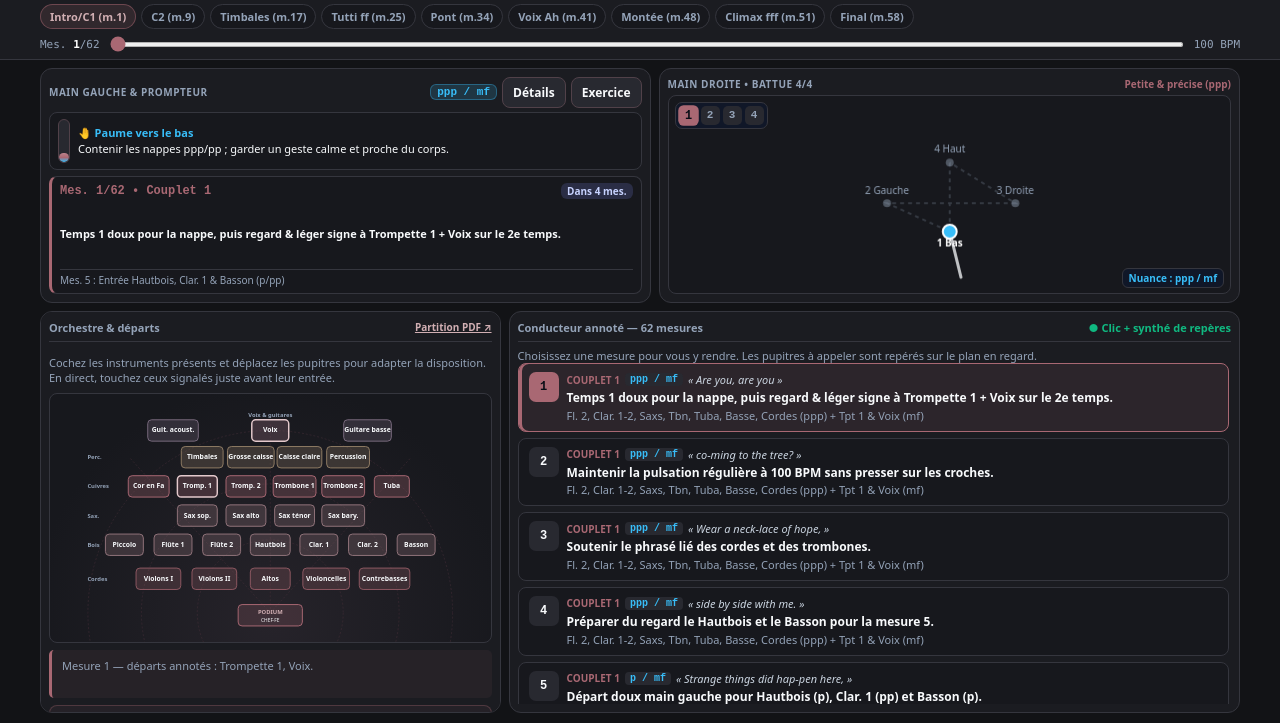
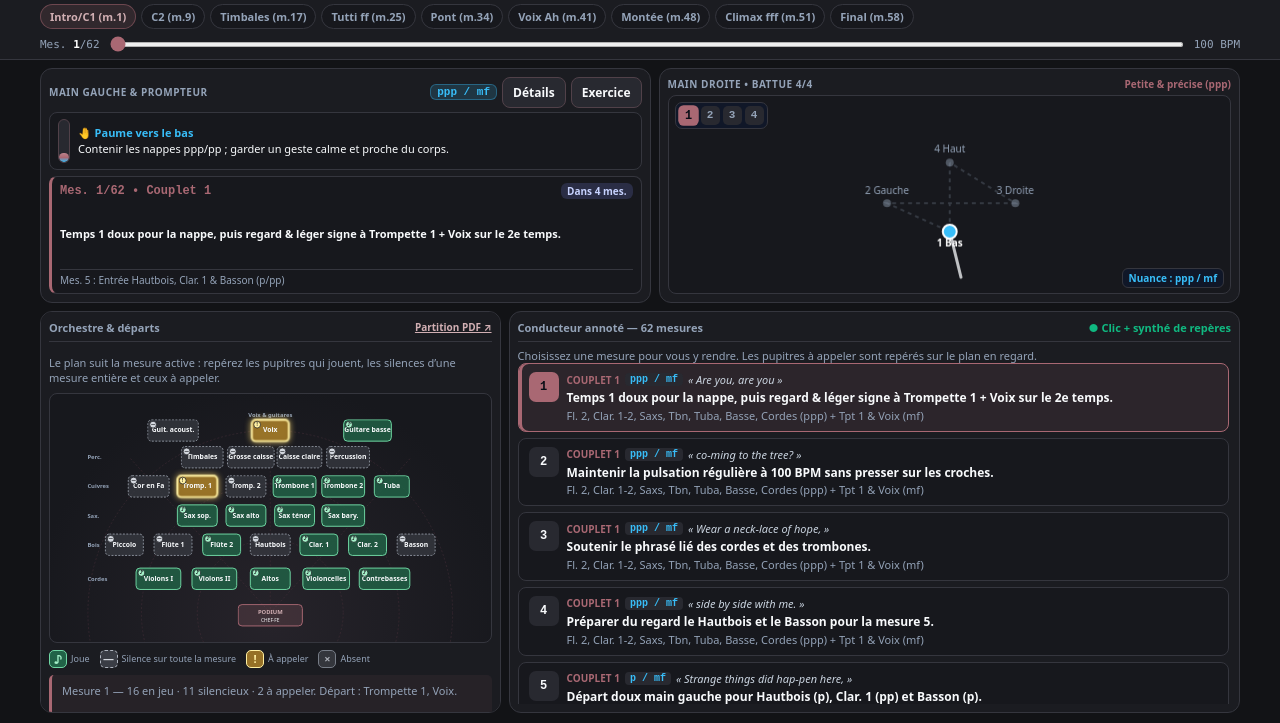
Before and after one commit to cecilesauder/Chef.fe_Orchestre, a plain HTML site: page index.html in a window 1280 px wide. Shown: the part 77-800 px from the top of the page. Drawn offline with Linux system fonts and the light colour scheme.

Commit message:
amelioration du plan avec des couleurs quand ca joue

```diff
--- a/index.html
+++ b/index.html
@@ -1174,18 +1174,78 @@
 
     .desk-node { cursor: grab; }
     .desk-node:active { cursor: grabbing; }
-    .desk-node:focus-visible rect { stroke: #fff; stroke-width: 3; }
+    .desk-node:focus-visible rect { stroke: #fff; stroke-width: 4; }
     .desk-node.is-absent { opacity: .2; cursor: default; }
-    .desk-node.is-score-cue rect {
-      stroke: #e4c9cc;
-      stroke-width: 3;
+    .desk-node.is-playing rect {
+      fill: #216347;
+      fill-opacity: .82;
+      stroke: #70d7a4;
     }
 
     .desk-node.is-cued rect {
-      stroke: #e4c9cc;
+      fill: #967126;
+      fill-opacity: .96;
+      stroke: #fff0a2;
       stroke-width: 4;
-      filter: drop-shadow(0 0 7px rgba(169, 105, 115, .65));
-    }
+      filter: drop-shadow(0 0 8px rgba(255, 218, 112, .9));
+    }
+
+    .desk-node.is-silent rect {
+      fill: #3a3d45;
+      fill-opacity: .68;
+      stroke: #8a909a;
+      stroke-dasharray: 4 3;
+    }
+
+    .desk-status-icon circle { stroke: #17181d; stroke-width: 1.5; }
+    .desk-status-icon text { fill: #17181d; font-size: 9px; font-weight: 900; }
+    .desk-node.is-playing .desk-status-icon circle { fill: #a4f0c8; }
+    .desk-node.is-silent .desk-status-icon circle { fill: #d3d7de; }
+    .desk-node.is-cued .desk-status-icon circle { fill: #fff0a2; }
+
+    .orchestra-legend {
+      display: flex;
+      flex-wrap: wrap;
+      gap: 5px 10px;
+      color: var(--text-muted);
+      font-size: 9px;
+    }
+
+    .orchestra-legend span {
+      display: inline-flex;
+      align-items: center;
+      gap: 4px;
+    }
+
+    .legend-swatch {
+      width: 18px;
+      height: 18px;
+      display: inline-grid;
+      place-items: center;
+      border: 1px solid;
+      border-radius: 5px;
+      font-size: 11px;
+      font-style: normal;
+      font-weight: 800;
+      line-height: 1;
+    }
+
+    .legend-swatch.is-playing { background: #216347; border-color: #70d7a4; color: #a4f0c8; }
+    .legend-swatch.is-silent { background: #3a3d45; border: 1px dashed #aeb4be; color: #d3d7de; }
+    .legend-swatch.is-cued { background: #967126; border-color: #fff0a2; color: #fff0a2; }
+    .legend-swatch.is-absent { background: #34363c; border-color: #777d87; color: #aaaeb6; }
+
+    @media (prefers-reduced-motion: no-preference) {
+      .desk-node.is-cued rect {
+        animation: cue-glow 1.1s ease-in-out infinite alternate;
+      }
+
+      @keyframes cue-glow {
+        from { filter: drop-shadow(0 0 3px rgba(255, 218, 112, .55)); }
+        to { filter: drop-shadow(0 0 9px rgba(255, 218, 112, 1)); }
+      }
+    }
+
     .desk-node rect { transition: fill-opacity .15s, stroke-width .15s; }
     .desk-node text { pointer-events: none; user-select: none; }
 
@@ -1447,7 +1507,7 @@
           <strong>Orchestre & départs</strong>
           <a class="source-link" href="https://drive.google.com/file/d/1L3KpcF_tF96cqktVMI78gtgKVVE-FxXz/view?usp=sharing" target="_blank" rel="noopener noreferrer">Partition PDF ↗</a>
         </div>
-        <p class="orchestra-help">Cochez les instruments présents et déplacez les pupitres pour adapter la disposition. En direct, touchez ceux signalés juste avant leur entrée.</p>
+        <p class="orchestra-help">Le plan suit la mesure active : repérez les pupitres qui jouent, les silences d’une mesure entière et ceux à appeler.</p>
         <svg id="orchestraSvg" class="orchestra-svg" viewBox="0 0 800 510" role="img" aria-label="Plan de l’orchestre vu depuis le podium">
           <g stroke="#49303a" stroke-width="1" stroke-dasharray="4 4" fill="none">
             <path d="M 400 450 L 110 130" />
@@ -1472,9 +1532,15 @@
             <text x="0" y="13" fill="#f8fafc" font-size="10" text-anchor="middle">CHEF·FE</text>
           </g>
         </svg>
-        <div id="orchestraInfo" class="orchestra-info" aria-live="polite">La carte des entrées suit la mesure active du conducteur. Les pupitres concernés s’illuminent à l’approche d’un départ.</div>
+        <div class="orchestra-legend" aria-label="Légende des états des pupitres">
+          <span><i class="legend-swatch is-playing">♪</i> Joue</span>
+          <span><i class="legend-swatch is-silent">—</i> Silence sur toute la mesure</span>
+          <span><i class="legend-swatch is-cued">!</i> À appeler</span>
+          <span><i class="legend-swatch is-absent">×</i> Absent</span>
+        </div>
+        <div id="orchestraInfo" class="orchestra-info" aria-live="polite">Les états sont calculés à partir des notes et silences de chaque mesure de la partition. Un pupitre « joue » même s’il a des silences plus courts dans cette mesure.</div>
         <div class="simulation-toolbar">
-          <p id="simulationInstructions">Lancez une répétition pour vous entraîner aux entrées signalées. Le tempo, les nuances et la partition restent visibles à côté.</p>
+          <p id="simulationInstructions">Les pupitres en jeu et en silence suivent la partition mesure par mesure ; les entrées à signaler s’allument au moment de les appeler.</p>
           <button id="startSimulationBtn" class="simulation-start-btn">Lancer la répétition</button>
         </div>
         <div class="simulation-stats" aria-live="polite">
@@ -1897,55 +1963,81 @@
 
     const SCORE_DATA = buildMeasureData();
 
+    // Intervals list measures with a full-bar rest in the corresponding staff.
     const ORCHESTRA_GROUPS = [
-      { id: "violin1", name: "Violons 1", label: "Violons I", family: "Cordes", color: "#8f5963", x: 170, y: 380, w: 92 },
-      { id: "violin2", name: "Violons 2", label: "Violons II", family: "Cordes", color: "#8f5963", x: 285, y: 380, w: 92 },
-      { id: "viola", name: "Altos", label: "Altos", family: "Cordes", color: "#8f5963", x: 400, y: 380, w: 82 },
-      { id: "cello", name: "Violoncelles", label: "Violoncelles", family: "Cordes", color: "#8f5963", x: 515, y: 380, w: 96 },
-      { id: "contrabass", name: "Contrebasses", label: "Contrebasses", family: "Cordes", color: "#8f5963", x: 635, y: 380, w: 104 },
-      { id: "piccolo", name: "Piccolo", label: "Piccolo", family: "Bois", color: "#92747b", x: 100, y: 310, w: 78 },
-      { id: "flute1", name: "Flûte 1", label: "Flûte 1", family: "Bois", color: "#92747b", x: 200, y: 310, w: 78 },
-      { id: "flute2", name: "Flûte 2", label: "Flûte 2", family: "Bois", color: "#92747b", x: 300, y: 310, w: 78 },
-      { id: "oboe", name: "Hautbois", label: "Hautbois", family: "Bois", color: "#92747b", x: 400, y: 310, w: 82 },
-      { id: "clarinet1", name: "Clarinette 1", label: "Clar. 1", family: "Bois", color: "#92747b", x: 500, y: 310, w: 78 },
-      { id: "clarinet2", name: "Clarinette 2", label: "Clar. 2", family: "Bois", color: "#92747b", x: 600, y: 310, w: 78 },
-      { id: "bassoon", name: "Basson", label: "Basson", family: "Bois", color: "#92747b", x: 700, y: 310, w: 78 },
-      { id: "saxSoprano", name: "Saxophone soprano", label: "Sax sop.", family: "Saxophones", color: "#92747b", x: 250, y: 250, w: 82 },
-      { id: "saxAlto", name: "Saxophone alto", label: "Sax alto", family: "Saxophones", color: "#92747b", x: 350, y: 250, w: 82 },
-      { id: "saxTenor", name: "Saxophone ténor", label: "Sax ténor", family: "Saxophones", color: "#92747b", x: 450, y: 250, w: 82 },
-      { id: "saxBaritone", name: "Saxophone baryton", label: "Sax bary.", family: "Saxophones", color: "#92747b", x: 550, y: 250, w: 88 },
-      { id: "horn", name: "Cor en Fa", label: "Cor en Fa", family: "Cuivres", color: "#a96873", x: 150, y: 190, w: 84 },
-      { id: "trumpet1", name: "Trompette 1", label: "Tromp. 1", family: "Cuivres", color: "#a96873", x: 250, y: 190, w: 82 },
-      { id: "trumpet2", name: "Trompette 2", label: "Tromp. 2", family: "Cuivres", color: "#a96873", x: 350, y: 190, w: 82 },
-      { id: "trombone1", name: "Trombone 1", label: "Trombone 1", family: "Cuivres", color: "#a96873", x: 450, y: 190, w: 88 },
-      { id: "trombone2", name: "Trombone 2", label: "Trombone 2", family: "Cuivres", color: "#a96873", x: 550, y: 190, w: 88 },
-      { id: "tuba", name: "Tuba", label: "Tuba", family: "Cuivres", color: "#a96873", x: 650, y: 190, w: 72 },
-      { id: "timpani", name: "Timbales", label: "Timbales", family: "Percussions", color: "#907c65", x: 260, y: 130, w: 86 },
-      { id: "bassDrum", name: "Grosse caisse", label: "Grosse caisse", family: "Percussions", color: "#907c65", x: 360, y: 130, w: 96 },
-      { id: "snare", name: "Caisse claire", label: "Caisse claire", family: "Percussions", color: "#907c65", x: 460, y: 130, w: 92 },
-      { id: "percussion", name: "Percussion", label: "Percussion", family: "Percussions", color: "#907c65", x: 560, y: 130, w: 88 },
-      { id: "acousticGuitar", name: "Guitare acoustique", label: "Guit. acoust.", family: "Guitares", color: "#786a7d", x: 200, y: 75, w: 104 },
-      { id: "voice", name: "Voix", label: "Voix", family: "Voix", color: "#9a6f80", x: 400, y: 75, w: 76 },
-      { id: "bassGuitar", name: "Guitare basse", label: "Guitare basse", family: "Guitares", color: "#786a7d", x: 600, y: 75, w: 98 }
+      { id: "violin1", name: "Violons 1", label: "Violons I", family: "Cordes", color: "#8f5963", x: 170, y: 380, w: 92, rests: [] },
+      { id: "violin2", name: "Violons 2", label: "Violons II", family: "Cordes", color: "#8f5963", x: 285, y: 380, w: 92, rests: [] },
+      { id: "viola", name: "Altos", label: "Altos", family: "Cordes", color: "#8f5963", x: 400, y: 380, w: 82, rests: [] },
+      { id: "cello", name: "Violoncelles", label: "Violoncelles", family: "Cordes", color: "#8f5963", x: 515, y: 380, w: 96, rests: [] },
+      { id: "contrabass", name: "Contrebasses", label: "Contrebasses", family: "Cordes", color: "#8f5963", x: 635, y: 380, w: 104, rests: [] },
+      { id: "piccolo", name: "Piccolo", label: "Piccolo", family: "Bois", color: "#92747b", x: 100, y: 310, w: 78, rests: [[1, 17]] },
+      { id: "flute1", name: "Flûte 1", label: "Flûte 1", family: "Bois", color: "#92747b", x: 200, y: 310, w: 78, rests: [[1, 13]] },
+      { id: "flute2", name: "Flûte 2", label: "Flûte 2", family: "Bois", color: "#92747b", x: 300, y: 310, w: 78, rests: [[34, 40]] },
+      { id: "oboe", name: "Hautbois", label: "Hautbois", family: "Bois", color: "#92747b", x: 400, y: 310, w: 82, rests: [[1, 5], [10, 13]] },
+      { id: "clarinet1", name: "Clarinette 1", label: "Clar. 1", family: "Bois", color: "#92747b", x: 500, y: 310, w: 78, rests: [[2, 5], [10, 13]] },
+      { id: "clarinet2", name: "Clarinette 2", label: "Clar. 2", family: "Bois", color: "#92747b", x: 600, y: 310, w: 78, rests: [] },
+      { id: "bassoon", name: "Basson", label: "Basson", family: "Bois", color: "#92747b", x: 700, y: 310, w: 78, rests: [[1, 5], [10, 13]] },
+      { id: "saxSoprano", name: "Saxophone soprano", label: "Sax sop.", family: "Saxophones", color: "#92747b", x: 250, y: 250, w: 82, rests: [] },
+      { id: "saxAlto", name: "Saxophone alto", label: "Sax alto", family: "Saxophones", color: "#92747b", x: 350, y: 250, w: 82, rests: [] },
+      { id: "saxTenor", name: "Saxophone ténor", label: "Sax ténor", family: "Saxophones", color: "#92747b", x: 450, y: 250, w: 82, rests: [[34, 36]] },
+      { id: "saxBaritone", name: "Saxophone baryton", label: "Sax bary.", family: "Saxophones", color: "#92747b", x: 550, y: 250, w: 88, rests: [] },
+      { id: "horn", name: "Cor en Fa", label: "Cor en Fa", family: "Cuivres", color: "#a96873", x: 150, y: 190, w: 84, rests: [[1, 17]] },
+      { id: "trumpet1", name: "Trompette 1", label: "Tromp. 1", family: "Cuivres", color: "#a96873", x: 250, y: 190, w: 82, rests: [[42, 48]] },
+      { id: "trumpet2", name: "Trompette 2", label: "Tromp. 2", family: "Cuivres", color: "#a96873", x: 350, y: 190, w: 82, rests: [[1, 16]] },
+      { id: "trombone1", name: "Trombone 1", label: "Trombone 1", family: "Cuivres", color: "#a96873", x: 450, y: 190, w: 88, rests: [] },
+      { id: "trombone2", name: "Trombone 2", label: "Trombone 2", family: "Cuivres", color: "#a96873", x: 550, y: 190, w: 88, rests: [] },
+      { id: "tuba", name: "Tuba", label: "Tuba", family: "Cuivres", color: "#a96873", x: 650, y: 190, w: 72, rests: [] },
+      { id: "timpani", name: "Timbales", label: "Timbales", family: "Percussions", color: "#907c65", x: 260, y: 130, w: 86, rests: [[1, 16], [19, 24], [28, 32], [35, 36]] },
+      { id: "bassDrum", name: "Grosse caisse", label: "Grosse caisse", family: "Percussions", color: "#907c65", x: 360, y: 130, w: 96, rests: [[1, 16], [31, 37]] },
+      { id: "snare", name: "Caisse claire", label: "Caisse claire", family: "Percussions", color: "#907c65", x: 460, y: 130, w: 92, rests: [[1, 37]] },
+      { id: "percussion", name: "Percussion", label: "Percussion", family: "Percussions", color: "#907c65", x: 560, y: 130, w: 88, rests: [[1, 24], [27, 33], [37, 48], [62, 62]] },
+      { id: "acousticGuitar", name: "Guitare acoustique", label: "Guit. acoust.", family: "Guitares", color: "#786a7d", x: 200, y: 75, w: 104, rests: [[1, 33]] },
+      { id: "voice", name: "Voix", label: "Voix", family: "Voix", color: "#9a6f80", x: 400, y: 75, w: 76, rests: [[34, 40]] },
+      { id: "bassGuitar", name: "Guitare basse", label: "Guitare basse", family: "Guitares", color: "#786a7d", x: 600, y: 75, w: 98, rests: [] }
     ];
 
-    const SIMULATION_CUES = [
+    const ANNOTATED_CUES = [
       { measure: 1, beat: 1, groups: ["trumpet1", "voice"], label: "Entrée de la voix et de la trompette 1" },
-      { measure: 5, beat: 0, groups: ["oboe", "clarinet1", "bassoon"], label: "Entrée du hautbois, de la clarinette 1 et du basson" },
-      { measure: 9, beat: 0, groups: ["bassGuitar"], label: "Entrée de la guitare basse" },
-      { measure: 13, beat: 0, groups: ["flute1", "oboe"], label: "Entrée de la flûte 1 et relais du hautbois" },
       { measure: 17, beat: 1, groups: ["timpani", "bassDrum"], label: "Attaque des timbales et de la grosse caisse après le point d’orgue" },
-      { measure: 18, beat: 0, groups: ["piccolo", "horn", "trumpet2", "saxSoprano", "saxTenor"], label: "Entrées du piccolo, des cors, de la trompette 2 et des saxophones" },
-      { measure: 25, beat: 0, groups: ["timpani", "percussion"], label: "Lancer le roulement des timbales et des percussions" },
-      { measure: 26, beat: 0, groups: ["voice", "bassDrum", "snare"], label: "Impact tutti : voix, grosse caisse et caisse claire" },
-      { measure: 34, beat: 0, groups: ["piccolo", "flute1", "saxSoprano"], label: "Lancer le thème instrumental" },
-      { measure: 38, beat: 0, groups: ["snare", "bassDrum"], label: "Accents de caisse claire et de grosse caisse" },
-      { measure: 41, beat: 1, groups: ["voice", "flute2", "piccolo"], label: "Entrée de la voix « Ah », des flûtes et du piccolo" },
-      { measure: 48, beat: 0, groups: ["timpani", "bassDrum", "snare"], label: "Départ du roulement pendant la retombée piano" },
+      { measure: 26, beat: 0, groups: ["voice", "bassDrum"], label: "Impact tutti : voix et grosse caisse" },
       { measure: 51, beat: 0, groups: ["voice", "snare", "bassDrum"], label: "Explosion du climax et attaque des percussions" },
       { measure: 58, beat: 0, groups: ["timpani", "snare"], label: "Péroraison et relance rythmique" },
       { measure: 61, beat: 0, groups: ["cello", "contrabass"], label: "Accord final tenu" }
     ];
+
+    function isGroupPlayingInMeasure(group, measure) {
+      return !group.rests.some(([start, end]) => measure >= start && measure <= end);
+    }
+
+    function buildSimulationCues() {
+      const cues = [...ANNOTATED_CUES];
+      const explicitlyCalled = new Set(ANNOTATED_CUES.flatMap(cue =>
+        cue.groups.map(groupId => `${cue.measure}:${groupId}`)
+      ));
+
+      for (let measure = 2; measure <= TOTAL_MEASURES; measure++) {
+        const enteringGroups = ORCHESTRA_GROUPS
+          .filter(group =>
+            isGroupPlayingInMeasure(group, measure) &&
+            !isGroupPlayingInMeasure(group, measure - 1) &&
+            !explicitlyCalled.has(`${measure}:${group.id}`)
+          )
+          .map(group => group.id);
+        if (enteringGroups.length) {
+          const names = enteringGroups.map(groupId => ORCHESTRA_GROUPS.find(group => group.id === groupId).name);
+          cues.push({
+            measure,
+            beat: 0,
+            groups: enteringGroups,
+            label: `Entrée de ${names.join(", ")}`
+          });
+        }
+      }
+
+      return cues.sort((a, b) => (a.measure * 4 + a.beat) - (b.measure * 4 + b.beat));
+    }
+
+    const SIMULATION_CUES = buildSimulationCues();
 
     // =========================================================================
     // 2. MOTEUR AUDIO WEB AUDIO API (SYNTHÉ ORCHESTRAL + MÉTRONOME + MP3)
@@ -2382,6 +2474,19 @@
         text.textContent = group.label;
         desk.append(rect, text);
 
+        const statusIcon = document.createElementNS("http://www.w3.org/2000/svg", "g");
+        statusIcon.setAttribute("class", "desk-status-icon");
+        const statusCircle = document.createElementNS("http://www.w3.org/2000/svg", "circle");
+        statusCircle.setAttribute("cx", -group.w / 2 + 11);
+        statusCircle.setAttribute("cy", -12);
+        statusCircle.setAttribute("r", "7");
+        const statusText = document.createElementNS("http://www.w3.org/2000/svg", "text");
+        statusText.setAttribute("x", -group.w / 2 + 11);
+        statusText.setAttribute("y", -9);
+        statusText.setAttribute("text-anchor", "middle");
+        statusIcon.append(statusCircle, statusText);
+        desk.appendChild(statusIcon);
+
         let drag = null;
         desk.addEventListener("pointerdown", event => {
           if (group.active === false || simulation.active) return;
@@ -2451,17 +2556,39 @@
       simulationDynamic.textContent = SCORE_DATA[state.currentMeasure - 1].dyn;
       startSimulationBtn.textContent = simulation.active ? "Arrêter la simulation" : "Lancer la simulation";
       simulationInstructions.textContent = simulation.active
-        ? "Touchez chaque pupitre encadré avant son entrée. Les instruments déclarés absents sont exclus du score."
-        : "Cochez les 29 pupitres présents, disposez-les, puis lancez la répétition. Les départs annotés sont signalés un temps à l’avance.";
-
+        ? "Touchez chaque pupitre doré « ! » avant son entrée. Les pupitres absents sont exclus du score."
+        : "Les états suivent chaque mesure de la partition ; lancez la répétition pour vous entraîner aux appels signalés. Les absents sont exclus du score.";
+
+      const stateCounts = { playing: 0, silent: 0, cued: 0, absent: 0 };
       orchestraDesksLayer.querySelectorAll(".desk-node").forEach(desk => {
-        const cuePending = simulation.pendingCue;
         const group = getOrchestraGroup(desk.dataset.groupId);
-        const cueAtMeasure = SIMULATION_CUES.some(cue =>
-          cue.measure === state.currentMeasure && cue.groups.includes(desk.dataset.groupId)
+        const groupIsPending = Boolean(
+          simulation.pendingCue &&
+          simulation.pendingCue.groups.includes(group.id) &&
+          !simulation.pendingCue.hitGroups.includes(group.id)
         );
-        desk.classList.toggle("is-score-cue", !simulation.active && cueAtMeasure && group.active !== false);
-        desk.classList.toggle("is-cued", Boolean(cuePending && cuePending.groups.includes(desk.dataset.groupId) && !cuePending.hitGroups.includes(desk.dataset.groupId)));
+        const measureCue = !simulation.active && !simulation.finished && SIMULATION_CUES.some(cue =>
+          cue.measure === state.currentMeasure && cue.groups.includes(group.id)
+        );
+        const scoreIsActive = isGroupPlayingInMeasure(group, state.currentMeasure);
+
+        const status = group.active === false
+          ? "absent"
+          : groupIsPending || measureCue
+            ? "cued"
+            : scoreIsActive ? "playing" : "silent";
+        const statusLabels = {
+          absent: "absent",
+          cued: "à appeler",
+          playing: "joue dans cette mesure",
+          silent: "silence sur toute la mesure"
+        };
+        const statusSymbols = { absent: "×", cued: "!", playing: "♪", silent: "—" };
+        desk.classList.remove("is-absent", "is-playing", "is-silent", "is-cued");
+        desk.classList.add(`is-${status}`);
+        desk.setAttribute("aria-label", `${group.name}, ${statusLabels[status]}`);
+        desk.querySelector(".desk-status-icon text").textContent = statusSymbols[status];
+        stateCounts[status]++;
       });
 
       if (simulation.active && simulation.pendingCue) {
@@ -2474,16 +2601,15 @@
           ? `${simulation.message} ${prompt}`
           : prompt;
       } else {
-        const cuesAtMeasure = SIMULATION_CUES.filter(cue => cue.measure === state.currentMeasure);
-        if (!simulation.active && !simulation.finished && cuesAtMeasure.length) {
-          const cueNames = [...new Set(cuesAtMeasure.flatMap(cue => cue.groups
+        if (!simulation.finished) {
+          const cueNames = [...new Set(SIMULATION_CUES
+            .filter(cue => cue.measure === state.currentMeasure)
+            .flatMap(cue => cue.groups)
             .filter(groupId => getOrchestraGroup(groupId).active !== false)
-            .map(groupId => getOrchestraGroup(groupId).name)))];
-          orchestraInfo.textContent = cueNames.length
-            ? `Mesure ${state.currentMeasure} — départ${cueNames.length > 1 ? "s" : ""} annoté${cueNames.length > 1 ? "s" : ""} : ${cueNames.join(", ")}.`
-            : `Mesure ${state.currentMeasure} — les pupitres concernés sont déclarés absents.`;
-        } else if (!simulation.active && !simulation.finished) {
-          orchestraInfo.textContent = `Mesure ${state.currentMeasure} — ${simulation.message}`;
+            .map(groupId => getOrchestraGroup(groupId).name))];
+          const counts = `${stateCounts.playing} en jeu · ${stateCounts.silent} silencieux · ${stateCounts.cued} à appeler`;
+          const cueMessage = cueNames.length ? ` Départ : ${cueNames.join(", ")}.` : "";
+          orchestraInfo.textContent = `Mesure ${state.currentMeasure} — ${counts}.${cueMessage}`;
         } else {
           orchestraInfo.textContent = simulation.message;
         }
```
Also changed, not shown: 1 other file.
